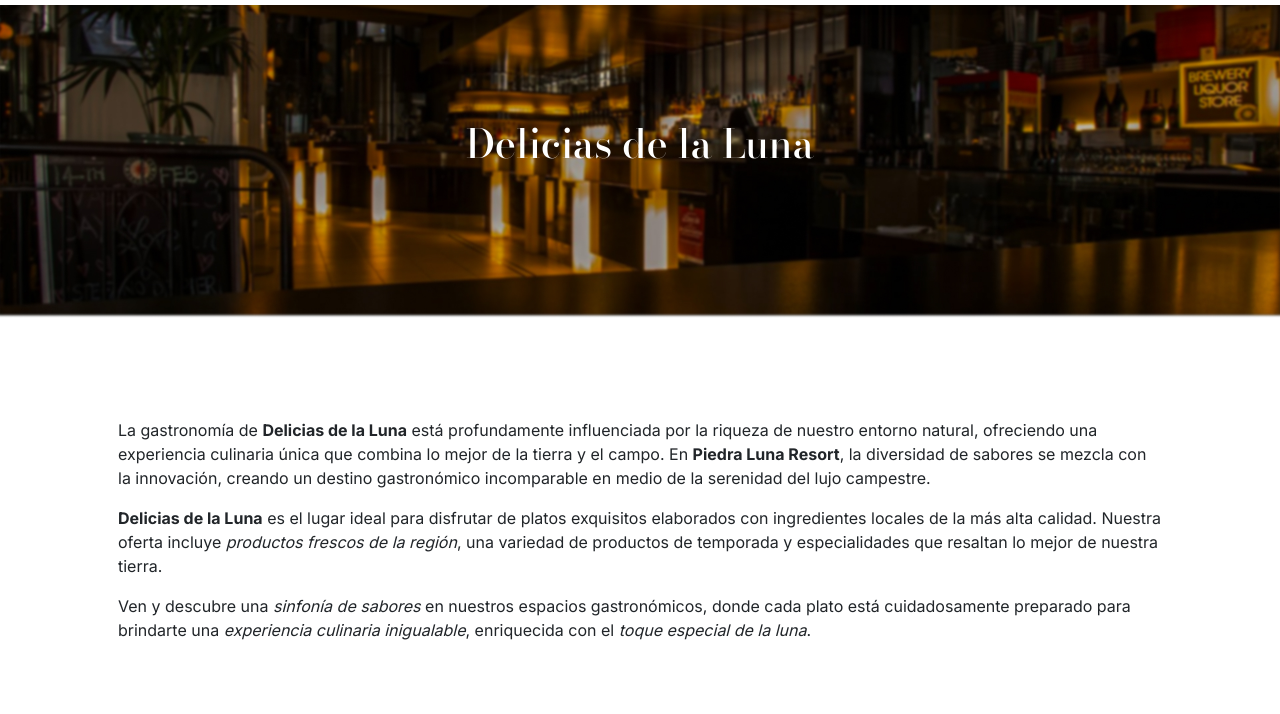
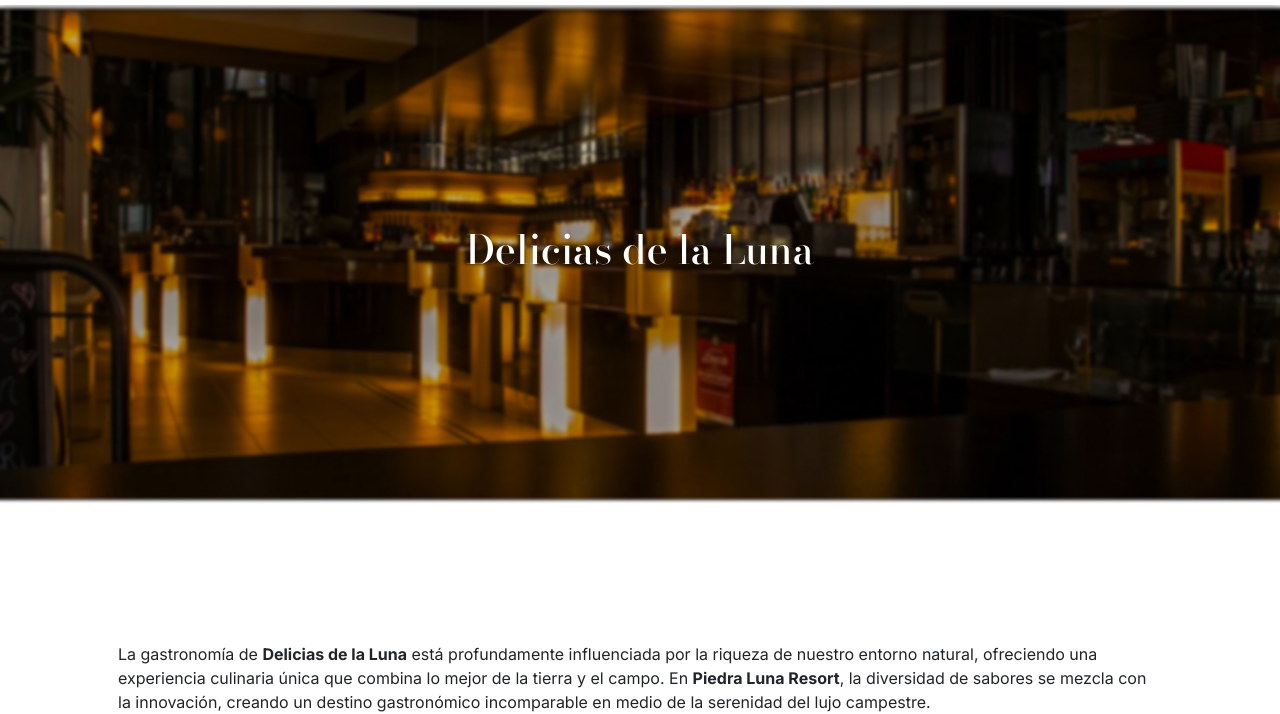
Before and after one commit to Naretz21/lab_design_web, a plain HTML site: page src/pages/delicias.html in a window 1280 px wide. Shown: the part 86-800 px from the top of the page. Drawn offline with nearby package versions, Linux system fonts and the light colour scheme.

Commit message:
Ajustes de estilos en banners

```diff
--- a/src/css/actividades.css
+++ b/src/css/actividades.css
@@ -82,7 +82,7 @@ a {
   position: relative;
   text-align: center;
   color: var(--white);
-  margin-top: 5%;
+  margin-top: 90px;
 }
 
 .banner img {
--- a/src/css/delicias.css
+++ b/src/css/delicias.css
@@ -74,10 +74,10 @@ a {
   position: relative;
   text-align: center;
   color: var(--white);
-  margin-top: 5%;
+  margin-top: 90px;
 }
 .banner img {
-  height: 50%;
+  height: 500px;
   width: 100%;
   object-fit: cover;
 }
@@ -93,7 +93,7 @@ a {
 
 /* Intro */
 .text-intro {
-  margin-top: 5%;
+  margin-top: 90px;
   margin-bottom: 10%;
 }
 /* Fin Intro */
--- a/src/css/hotel.css
+++ b/src/css/hotel.css
@@ -71,7 +71,7 @@ a {
   margin-top: 90px;
 }
 .banner img {
-  height: 50%;
+  height: 500px;
   width: 100%;
   object-fit: cover;
 }
--- a/src/css/reservas.css
+++ b/src/css/reservas.css
@@ -86,7 +86,7 @@ a {
 }
 
 .banner img {
-  height: 300px;
+  height: 500px;
   width: 100%;
   object-fit: cover;
 }
--- a/src/css/spa.css
+++ b/src/css/spa.css
@@ -70,10 +70,10 @@
     position: relative;
     text-align: center;
     color: var(--white);
-    margin-top: 5%;
+    margin-top: 90px;
   }
   .banner img {
-    height: 50%;
+    height: 500px;
     width: 100%;
     object-fit: cover;
   }
```
